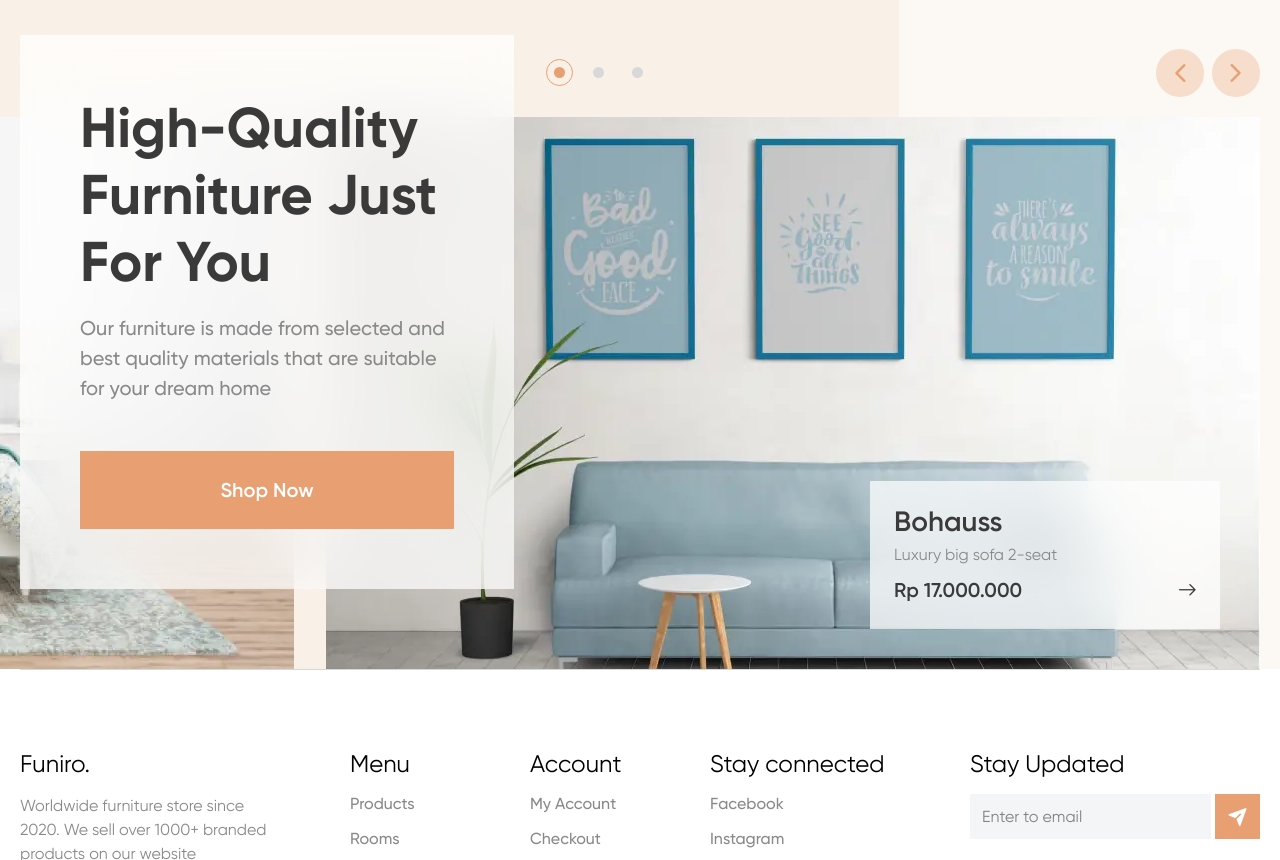
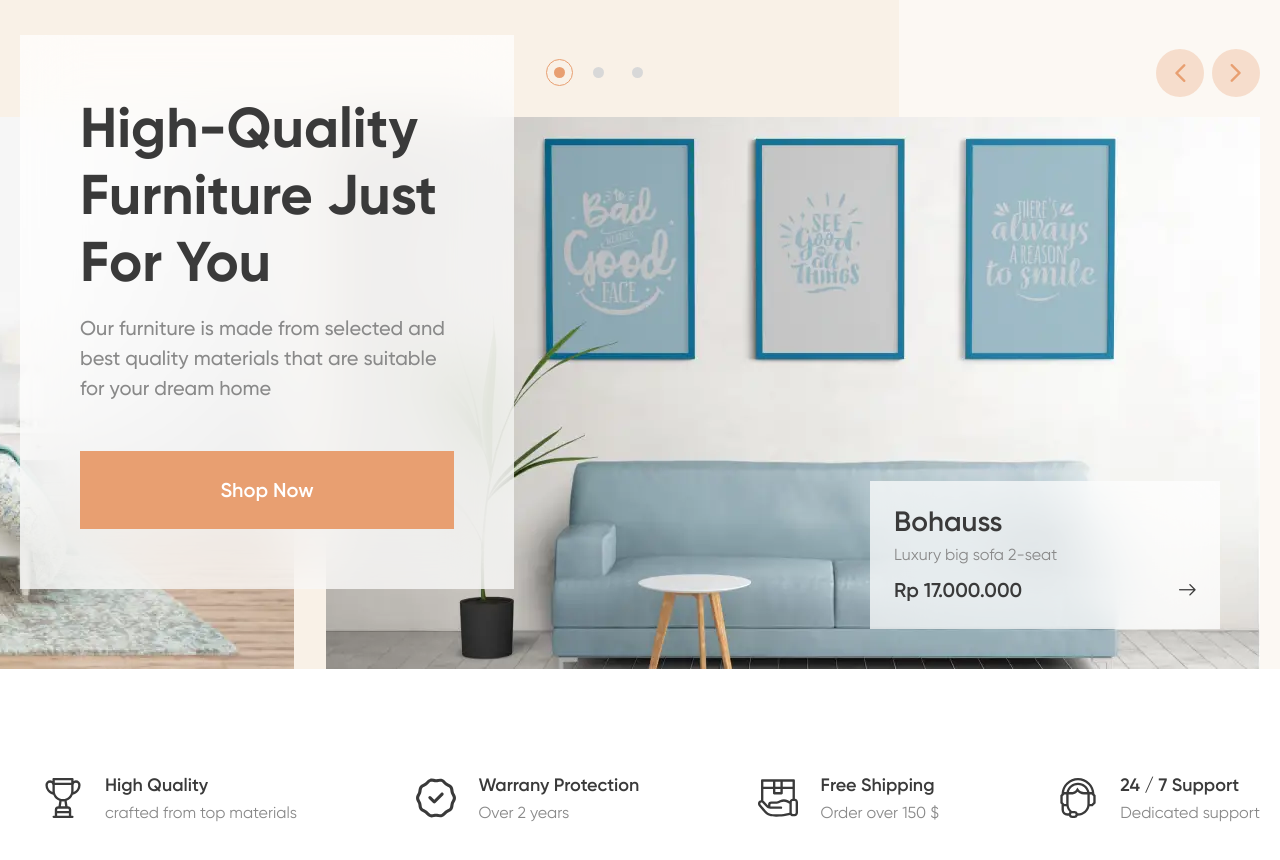
Before and after one commit to Timaks/funiro__gulp, a website: page funiro__gulp/index.html in a window 1280 px wide. Shown: the part 105-965 px from the top of the page. Drawn offline with nearby package versions, Linux system fonts and the light colour scheme.

Commit message:
верстка блока с преимуществами

```diff
--- a/#src/scss/style.scss
+++ b/#src/scss/style.scss
@@ -108,6 +108,8 @@ body {
   flex: 1 1 auto;
 }
 .page__main-slider {
+}
+.page__advantages {
 }
 .main-slider {
   background: #fcf8f3;
@@ -315,9 +317,45 @@ body {
   }
 }
 
+//===================================================================================================================================
 
 
-
-//===================================================================================================================================
-
+.advantages {
+  @include adaptiv-value("padding-top", 88, 30, 1);
+  @include adaptiv-value("padding-bottom", 88, 30, 1);
+  &__container {
+   display: flex;
+   flex-wrap: wrap;
+   justify-content: space-between;
+  }
+  &__item {
+    display: inline-grid;
+    padding: 15px 0;
+    grid-template: auto auto / 85px 1fr;
+    @media (max-width: $md2){
+      min-width: 280px;
+    }
+    @media (max-width: $md3){
+      grid-template: auto auto / auto 1fr;
+    }
+  }
+  &__icon {
+    text-align: center;
+    align-self: center;
+    grid-row: span 2;
+    @media (max-width: $md2){
+      padding: 0px 15px 0px 0px;
+     }
+  }
+  &__title {
+    font-weight: 600;
+    font-size: 18px;
+    line-height: 150%;
+    margin: 0px 0px math.div(2, 18) * 1em 0px;
+  }
+  &__text {
+    line-height: 150%;
+    color: $grayColor;
+  }
+}
 //</ОСНОВНОЙ БЛОК>====================================================================================================
--- a/funiro__gulp/index.html
+++ b/funiro__gulp/index.html
@@ -153,6 +153,38 @@
             </div>
           </div>
         </section>
+        <section class="page__advantages advantages">
+					<div class="advantages__container _container">
+						<div class="advantages__item">
+							<div class="advantages__icon">
+								<picture><source srcset="img/advantages/01.svg" type="image/webp"><img src="img/advantages/01.svg" alt=""></picture>
+							</div>
+							<h4 class="advantages__title">High Quality</h4>
+							<div class="advantages__text">crafted from top materials</div>
+						</div>
+						<div class="advantages__item">
+							<div class="advantages__icon">
+								<picture><source srcset="img/advantages/02.svg" type="image/webp"><img src="img/advantages/02.svg" alt=""></picture>
+							</div>
+							<h4 class="advantages__title">Warrany Protection</h4>
+							<div class="advantages__text">Over 2 years</div>
+						</div>
+						<div class="advantages__item">
+							<div class="advantages__icon">
+								<picture><source srcset="img/advantages/03.svg" type="image/webp"><img src="img/advantages/03.svg" alt=""></picture>
+							</div>
+							<h4 class="advantages__title">Free Shipping</h4>
+							<div class="advantages__text">Order over 150 $</div>
+						</div>
+						<div class="advantages__item">
+							<div class="advantages__icon">
+								<picture><source srcset="img/advantages/04.svg" type="image/webp"><img src="img/advantages/04.svg" alt=""></picture>
+							</div>
+							<h4 class="advantages__title">24 / 7 Support</h4>
+							<div class="advantages__text">Dedicated support</div>
+						</div>
+					</div>
+				</section>
 
       </main>
       <footer class="footer">
```
Also changed, not shown: #src/index.html (+32 -0 lines), funiro__gulp/css/style.css, funiro__gulp/css/style.min.css.
